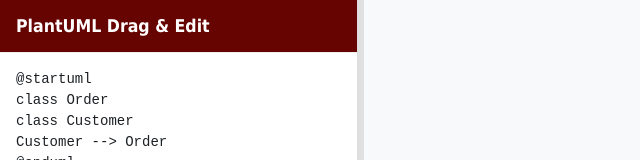
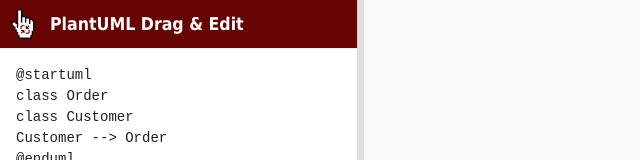
Before and after one commit to Chetoh16/plantuml-drag-and-edit, a website: page public/index.html in a window 1280 px wide. Shown: the top 160 px of the page, without its empty margins (0-640 px from the left). Drawn offline with Linux system fonts and the light colour scheme.

Commit message:
feat: add favicon

```diff
--- a/public/index.html
+++ b/public/index.html
@@ -2,6 +2,19 @@
 <html lang="en">
 <head>
     <meta charset="UTF-8" />
+
+    <!-- Favicons for different devices -->
+
+    <!-- Modern browsers: Scalable SVG -->
+    <link rel="icon" type="image/svg+xml" href="/assets/plantuml-drag-logo.svg" />
+
+    <!-- Standard PNG fallback -->
+    <link rel="icon" type="image/png" sizes="512x512" href="/assets/plantuml-drag-logo.png" />
+
+    <!-- Apple Home Screen / iOS Bookmark -->
+    <link rel="apple-touch-icon" href="/assets/plantuml-drag-logo.png" />
+
+
     <meta name="viewport" content="width=device-width, initial-scale=1.0" />
     <title>PlantUML Drag & Edit</title>
     <link rel="stylesheet" href="styles.css" />
@@ -12,6 +25,7 @@
         <!-- Left Sidebar Column -->
         <div class="editor-column" id="editorColumn">
             <div class="editor-header">
+                <img src="/assets/plantuml-drag-logo.png" alt="Logo" class="header-logo">
                 <h2>PlantUML Drag & Edit</h2>
             </div>
 
--- a/public/styles.css
+++ b/public/styles.css
@@ -36,14 +36,28 @@
 }
 
 .editor-header {
-  padding: 16px;
+  padding: 8px;
   border-bottom: 1px solid #eee;
-  background-color: rgb(102, 4, 1);
+  background-color: #660401;
+  display: flex;
+  align-items: center;
+  gap: 10px; /* Space between logo and text */
+}
+
+.header-logo {
+    height: 32px;
+    width: auto;
+    object-fit: contain;
 }
 
 .editor-header h2 {
   font-size: 1.1rem;
   color: #fffdfd;
+  margin: 0;
+
+  /*If text overflows, add "..."*/
+  overflow: hidden;
+  text-overflow: ellipsis;
 }
 
 /* Code Input */
```
Also changed, not shown: public/assets/planttext.png (added), public/assets/plantuml-drag-logo.png (added), public/assets/plantuml-drag-logo.svg (added), public/assets/plantuml-drag.png (added).
